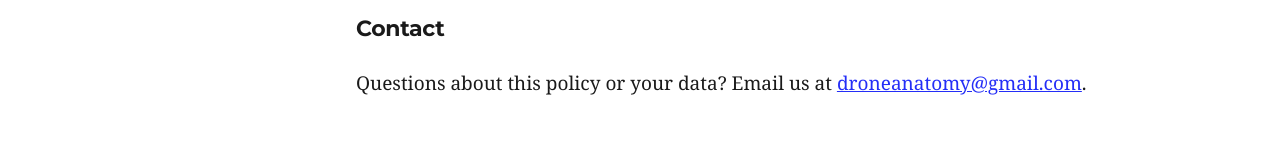
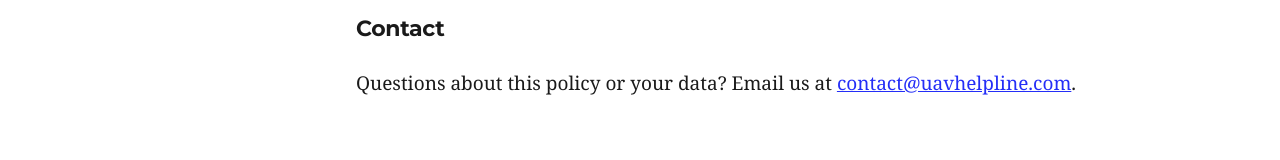
Before and after one commit to droneanatomy/uavhelpline, a Next.js app: page /privacy in a window 1280 px wide. Shown: the part 1943-2103 px from the top of the page. Built offline with nearby package versions, Linux system fonts and the light colour scheme; no server answers.

Commit message:
Use contact@uavhelpline.com (remove droneanatomy references from site)

```diff
--- a/app/privacy/page.jsx
+++ b/app/privacy/page.jsx
@@ -111,7 +111,7 @@ export default function PrivacyPage() {
             <h2>Contact</h2>
             <p>
               Questions about this policy or your data? Email us at{" "}
-              <a href="mailto:droneanatomy@gmail.com">droneanatomy@gmail.com</a>.
+              <a href="mailto:contact@uavhelpline.com">contact@uavhelpline.com</a>.
             </p>
           </div>
         </div>
--- a/components/SiteFooter.jsx
+++ b/components/SiteFooter.jsx
@@ -25,7 +25,7 @@ export default function SiteFooter() {
           <Link href="/privacy">Privacy Policy</Link>
           <Link href="/newsletter">Newsletter</Link>
           {/* <Link href="#newsletter">Become a member</Link>  */}
-          <a href="mailto:droneanatomy@gmail.com">Contact</a>
+          <a href="mailto:contact@uavhelpline.com">Contact</a>
         </nav>
 
         <p className="f-tagline">
```
